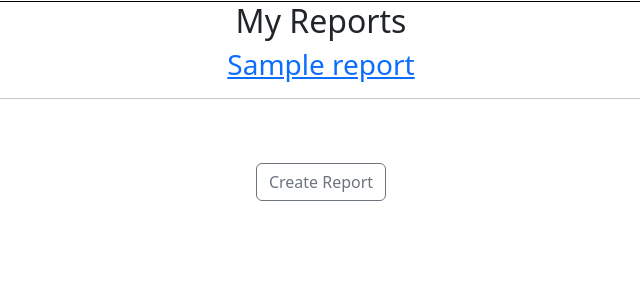
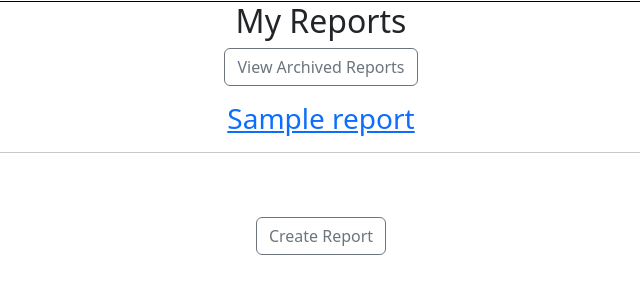
Before and after one commit to SholaAguns/budgetBuddy, a Django app: page /reports/ in a window 1280 px wide. Shown: the part 55-357 px from the top of the page, without its empty margins (319-959 px from the left). Run offline with Django 5.2, Linux system fonts and the light colour scheme; a user stored in the database is signed in; tables that the repository leaves empty hold one stand-in row (values such as "Sample post"); some libraries are stand-ins or nearby versions.

Commit message:
reports archive

```diff
--- a/reports/models.py
+++ b/reports/models.py
@@ -20,6 +20,7 @@ class Report(models.Model):
     budget = models.ForeignKey(Budget, on_delete=models.DO_NOTHING, null=True)
     ruleset = models.ForeignKey(Ruleset, on_delete=models.DO_NOTHING, null=True)
     notes = models.TextField(blank=True, null=True)
+    is_archived = models.BooleanField(default=False)
 
     class Meta:
         ordering = ['-created_dt']
--- a/reports/templates/reports/report_detail.html
+++ b/reports/templates/reports/report_detail.html
@@ -301,6 +301,11 @@
         <br><br>
         <a href="{% url 'reports:update_report' pk=report.id %}" role="button" class="btn btn-outline-secondary  w-80">Edit Report</a>
         <a href="{% url 'reports:generate_pdf' pk=report.id %}" role="button" class="btn btn-outline-secondary  w-80">Generate PDF</a>
+        {% if report.is_archived %}
+            <a href="{% url 'reports:toggle_archive' pk=report.id %}" role="button" class="btn btn-outline-info  w-80">Unarchive Report</a>
+        {% else %}
+            <a href="{% url 'reports:toggle_archive' pk=report.id %}" role="button" class="btn btn-outline-warning  w-80">Archive Report</a>
+        {% endif %}
         <a href="{% url 'reports:delete_report' pk=report.id %}" role="button" class="btn btn-outline-danger  w-80">Delete Report</a>
 </div><br><br>
 
--- a/reports/templates/reports/report_list.html
+++ b/reports/templates/reports/report_list.html
@@ -3,15 +3,39 @@
 
 {% block content %}
 <div class="container budget_heading" >
+        {% if show_archived %}
+            <h2>Archived Reports</h2>
+        {% else %}
             <h2>My Reports</h2>
+        {% endif %}
 </div>
+
 <div class="container" align="center">
+    <div class="mb-3">
+        {% if show_archived %}
+            <a href="{% url 'reports:report_list' %}" class="btn btn-outline-primary">View Active Reports</a>
+        {% else %}
+            <a href="{% url 'reports:report_list' %}?archived=true" class="btn btn-outline-secondary">View Archived Reports</a>
+        {% endif %}
+    </div>
+
+    {% if report_list %}
         {% for report in report_list %}
         <h3>
             <a href="{% url 'reports:single_report' pk=report.id %}">{{ report.name }}</a>
+            {% if report.is_archived %}
+                <span class="badge bg-secondary">Archived</span>
+            {% endif %}
         </h3>
         <hr>
         {% endfor %}
+    {% else %}
+        {% if show_archived %}
+            <p class="text-muted">No archived reports found.</p>
+        {% else %}
+            <p class="text-muted">No active reports found.</p>
+        {% endif %}
+    {% endif %}
 
     {% if user.is_authenticated %}
         <div id="budget_controls" class="container" align="center">
--- a/reports/urls.py
+++ b/reports/urls.py
@@ -21,6 +21,7 @@ urlpatterns = [
     path('report/<int:pk>/pdf', views.ReportPDFView.as_view(), name='generate_pdf'),
     path('report/<int:pk>/add_transaction', views.CreateTransaction.as_view(), name='add_transaction'),
     path('report/<int:pk>/edit_transaction', views.TransactionUpdate.as_view(), name='edit_transaction'),
-    path('report/<int:pk>/delete_transaction', views.delete_transaction, name='delete_transaction')
+    path('report/<int:pk>/delete_transaction', views.delete_transaction, name='delete_transaction'),
+    path('report/<int:pk>/toggle_archive', views.toggle_archive_report, name='toggle_archive')
     #path('report/<int:pk>/import_transactions', views.add_transactions, name='add_transactions'),
 ]
--- a/reports/views.py
+++ b/reports/views.py
@@ -146,7 +146,13 @@ class ReportList(LoginRequiredMixin, ListView):
 
     def get_context_data(self, **kwargs):
         context = super().get_context_data(**kwargs)
-        context['report_list'] = Report.objects.filter(user=self.request.user)
+        show_archived = self.request.GET.get('archived', False)
+        if show_archived == 'true':
+            context['report_list'] = Report.objects.filter(user=self.request.user, is_archived=True)
+            context['show_archived'] = True
+        else:
+            context['report_list'] = Report.objects.filter(user=self.request.user, is_archived=False)
+            context['show_archived'] = False
         return context
 
 
@@ -322,3 +328,14 @@ def update_report_notes(request, pk):
         else:
             return JsonResponse({'success': False, 'errors': form.errors})
     return JsonResponse({'success': False, 'message': 'Invalid request'})
+
+
+@login_required()
+def toggle_archive_report(request, pk):
+    report = get_object_or_404(Report, pk=pk, user=request.user)
+    report.is_archived = not report.is_archived
+    report.save()
+
+    action = "archived" if report.is_archived else "unarchived"
+    messages.success(request, f"Report {action} successfully")
+    return redirect('reports:single_report', pk=report.id)
```
Also changed, not shown: .claude/settings.local.json (added), reports/migrations/0006_report_is_archived.py (added). Lines whose indentation alone changed are shown as unchanged.
